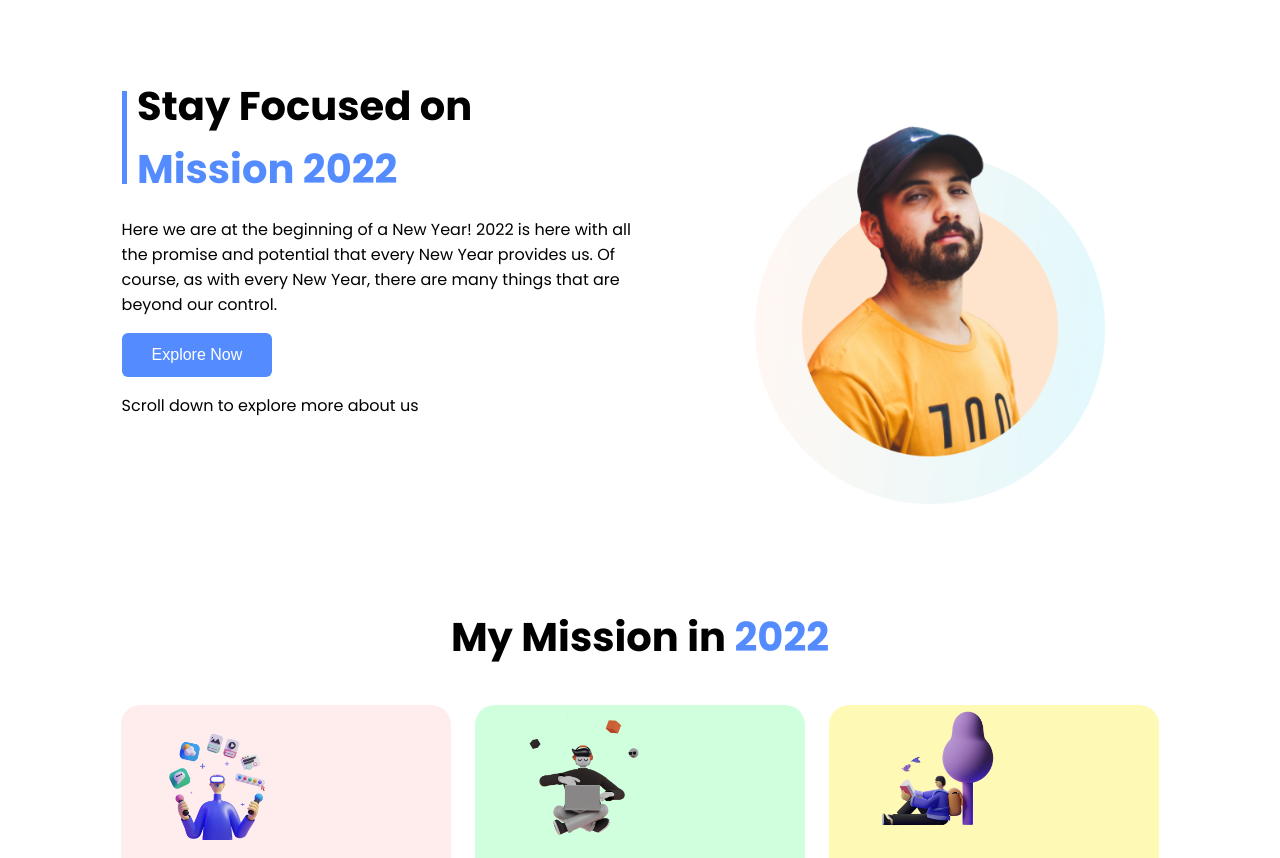
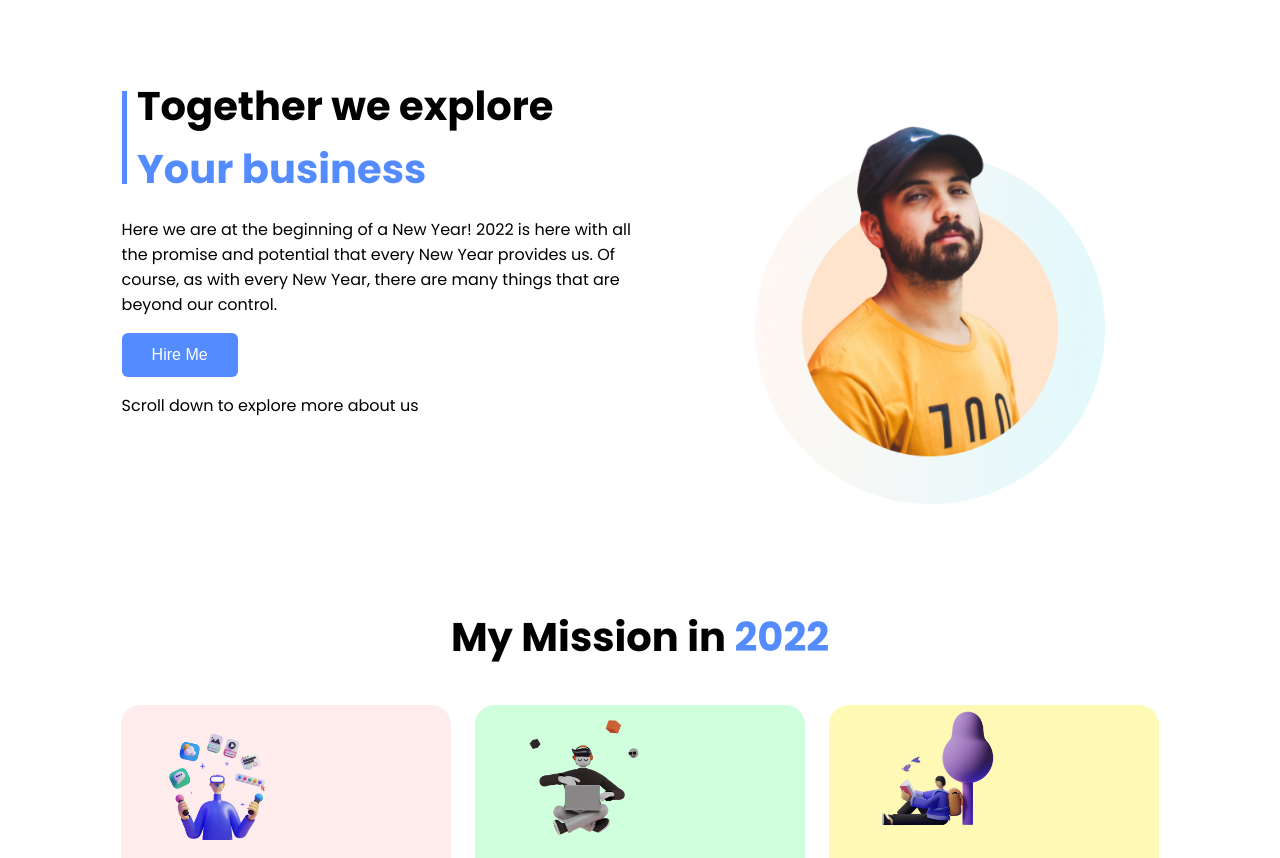
Before and after one commit to Warejali/Assignment-01, a plain HTML site: page index.html in a window 1280 px wide. Shown: the top 858 px of the page. Drawn offline with Linux system fonts and the light colour scheme.

Commit message:
Change Design

```diff
--- a/index.html
+++ b/index.html
@@ -12,13 +12,13 @@
     <section class="section section-first">
         <div class="text-part">
             <div class="first-heading">
-                <h1>Stay Focused on</h1>
-                <h1 class="color-heading">Mission 2022</h1>
+                <h1>Together we explore</h1>
+                <h1 class="color-heading">Your business</h1>
             </div>
             <div class="description">
                 <p>Here we are at the beginning of a New Year!  2022 is here with all the promise and potential that every New Year provides us.  Of course, as with every New Year, there are many things that are beyond our control.
                 </p>
-                <button class="btn">Explore Now</button>
+                <button class="btn">Hire Me</button>
                 <p>Scroll down to explore more about us</p>
             </div>
         </div>
@@ -79,7 +79,7 @@
     </section>
     <!-- Contact Us Section -->
     <section class="contact">
-        <h1 class="contact-heading">Contact Us</h1>
+        <h1 class="contact-heading">Contact With me</h1>
         <form class="contact-from"">
             <div class="info-part">
                 <div class="contact-part-1">
```
